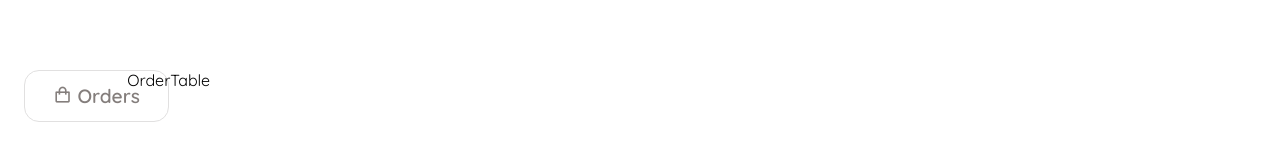
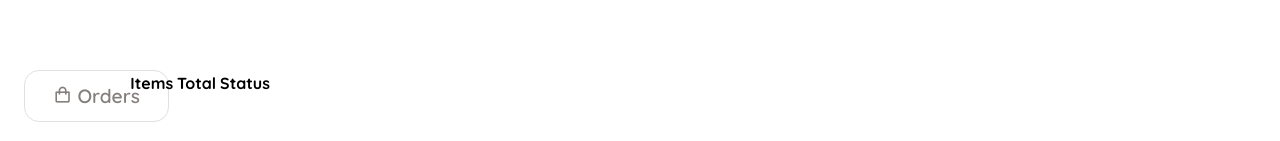
Before and after one commit to malak-joumaa/Homemade, a React (Create React App) app in the folder frontend/: page /cook-profile in a window 1280 px wide. Shown: the part 272-413 px from the top of the page. Built offline with nearby package versions, Linux system fonts and the light colour scheme.

Commit message:
Frontend: Adding table on Orders click

```diff
--- a/frontend/src/components/OrderTable.js
+++ b/frontend/src/components/OrderTable.js
@@ -1,7 +1,24 @@
-import React from "react";
+import React, { useState } from "react";
 
 const OrderTable = () => {
-  return <div>OrderTable</div>;
+  return (
+    <div>
+      <table>
+        <thead>
+          <th>Items</th>
+          <th>Total</th>
+          <th>Status</th>
+        </thead>
+        <tbody>
+          <tr>
+            <td></td>
+            <td></td>
+            <td></td>
+          </tr>
+        </tbody>
+      </table>
+    </div>
+  );
 };
 
 export default OrderTable;
```
